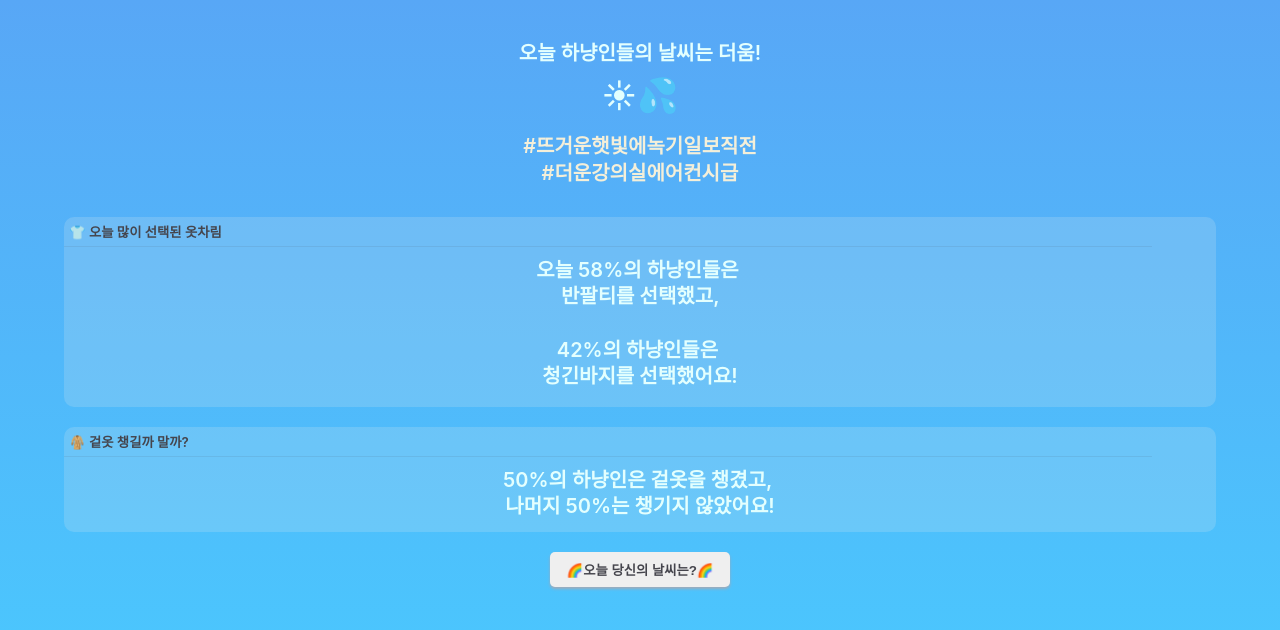
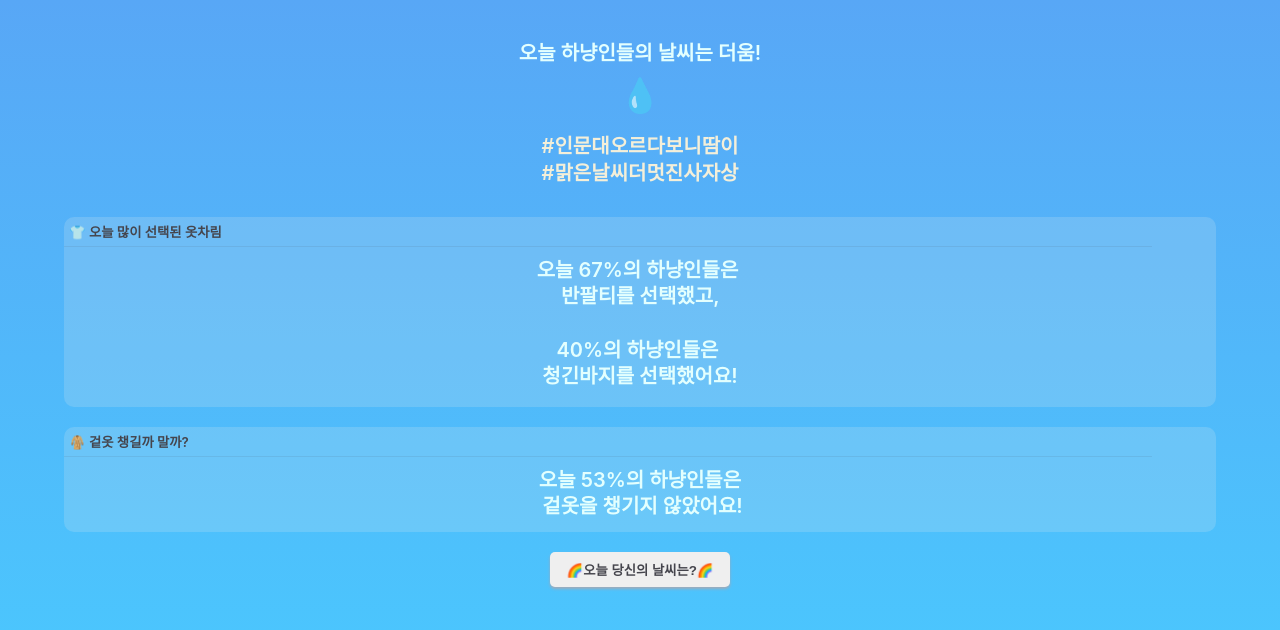
Before and after one commit to cria2000/weather_for_hanyang, a React (Create React App) app: page / in a window 1280 px wide. Shown: the top 630 px of the page. Built offline with nearby package versions, Linux system fonts and the light colour scheme.

Commit message:
220523 last update

```diff
--- a/src/MainPage.tsx
+++ b/src/MainPage.tsx
@@ -15,8 +15,8 @@ export const MainPage = (props: Props) => {
 
     return (
         <div className="main_page">
-            <MainWeather mainWeather={11} secondWeather={12}/>
-            <MainClothes top={1} pants={4} bringOuter topPercentage={58} pantsPercentage={42} bringOuterPercentage={50}/>
+            <MainWeather mainWeather={2} secondWeather={0}/>
+            <MainClothes top={1} pants={4} bringOuter={false} topPercentage={67} pantsPercentage={40} bringOuterPercentage={53}/>
             <button className="weather_button" onClick={handleClickButton}>{messages.askOpinion}</button>
         </div>
     );
```
